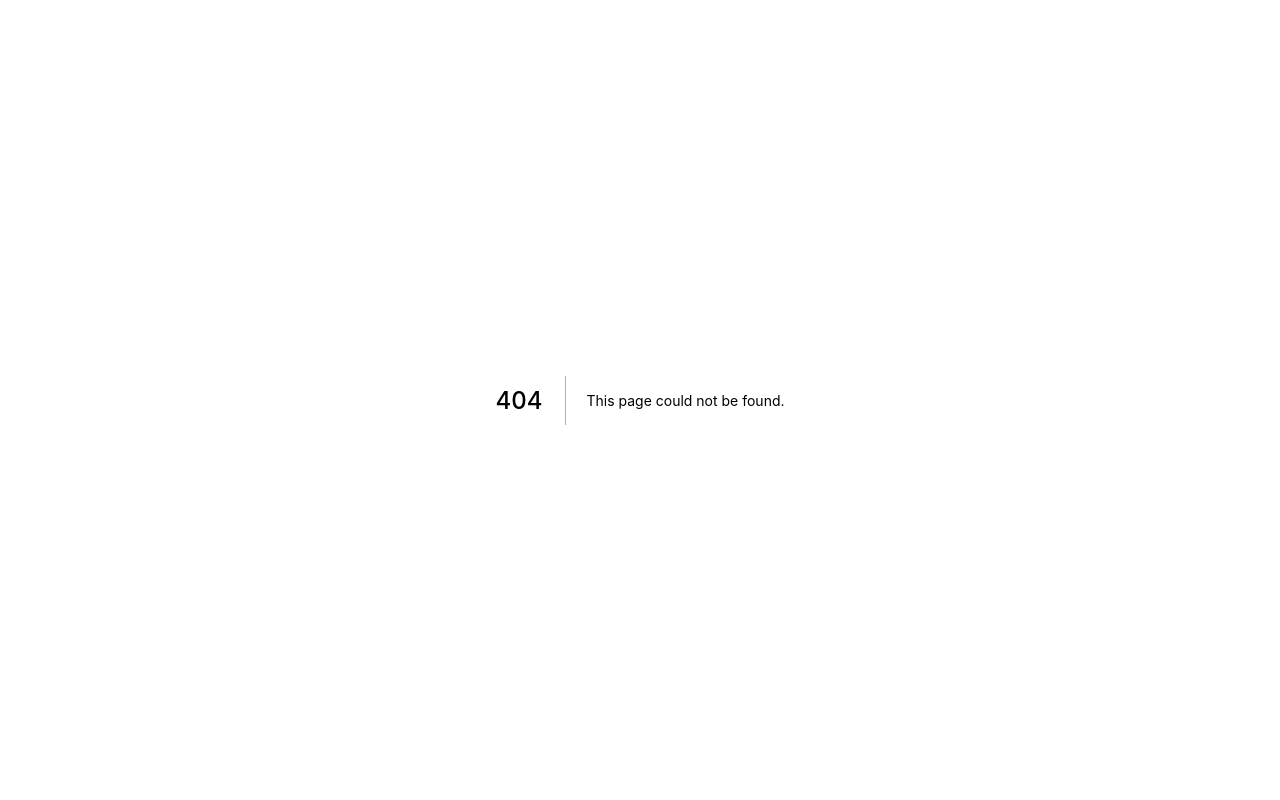
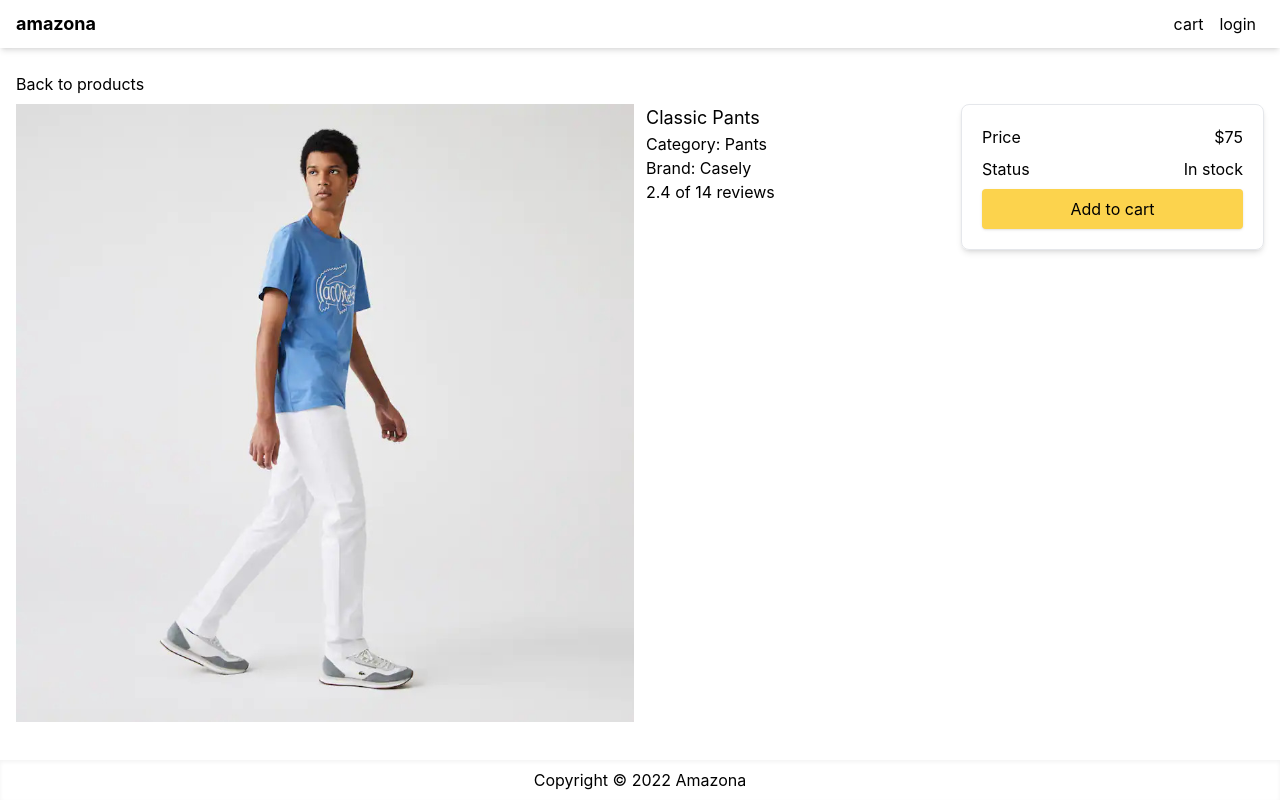
Before and after one commit to pasinduweerarathne/next-ecommerce-app, a Next.js app: page /product/classic-pants in a window 1280 px wide. Before the commit this address had no page. Built offline with nearby package versions, Linux system fonts and the light colour scheme.

Commit message:
add slug

```diff
--- a/package.json
+++ b/package.json
@@ -14,6 +14,7 @@
     "react-dom": "18.2.0"
   },
   "devDependencies": {
+    "@types/react": "^18.0.17",
     "autoprefixer": "^10.4.8",
     "eslint": "8.23.0",
     "eslint-config-next": "12.2.5",
--- /dev/null
+++ b/pages/product/[slug].js
@@ -0,0 +1,65 @@
+import Link from "next/link";
+import Image from "next/image";
+import { useRouter } from "next/router";
+import { data } from "../../utils/data";
+
+import Layout from "../../components/Layout";
+
+const ProductScreen = () => {
+  const { query } = useRouter();
+  const { slug } = query;
+  const product = data.products.find((x) => x.slug === slug);
+
+  if (!product) {
+    return <div>Product not found</div>;
+  }
+
+  return (
+    <Layout title={product.name}>
+      <div className="py-2">
+        <Link href="/">Back to products</Link>
+      </div>
+
+      <div className="grid md:grid-cols-4 md:gap-3">
+        <div className="md:col-span-2">
+          <Image
+            src={product.image}
+            alt={product.name}
+            width={640}
+            height={640}
+            layout="responsive"
+          />
+        </div>
+
+        <div>
+          <ul>
+            <li>
+              <h1 className="text-lg">{product.name}</h1>
+            </li>
+            <li>Category: {product.category}</li>
+            <li>Brand: {product.brand}</li>
+            <li>
+              {product.rating} of {product.numReviews} reviews
+            </li>
+          </ul>
+        </div>
+
+        <div>
+          <div className="card p-5">
+            <div className="mb-2 flex justify-between">
+              <div>Price</div>
+              <div>${product.price}</div>
+            </div>
+            <div className="mb-2 flex justify-between">
+              <div>Status</div>
+              <div>{product.countInStock > 0 ? "In stock" : "Unavailable"}</div>
+            </div>
+            <button className="primary-button w-full">Add to cart</button>
+          </div>
+        </div>
+      </div>
+    </Layout>
+  );
+};
+
+export default ProductScreen;
```
Also changed, not shown: 2 other files (tests, documents, lock files or other folders).
